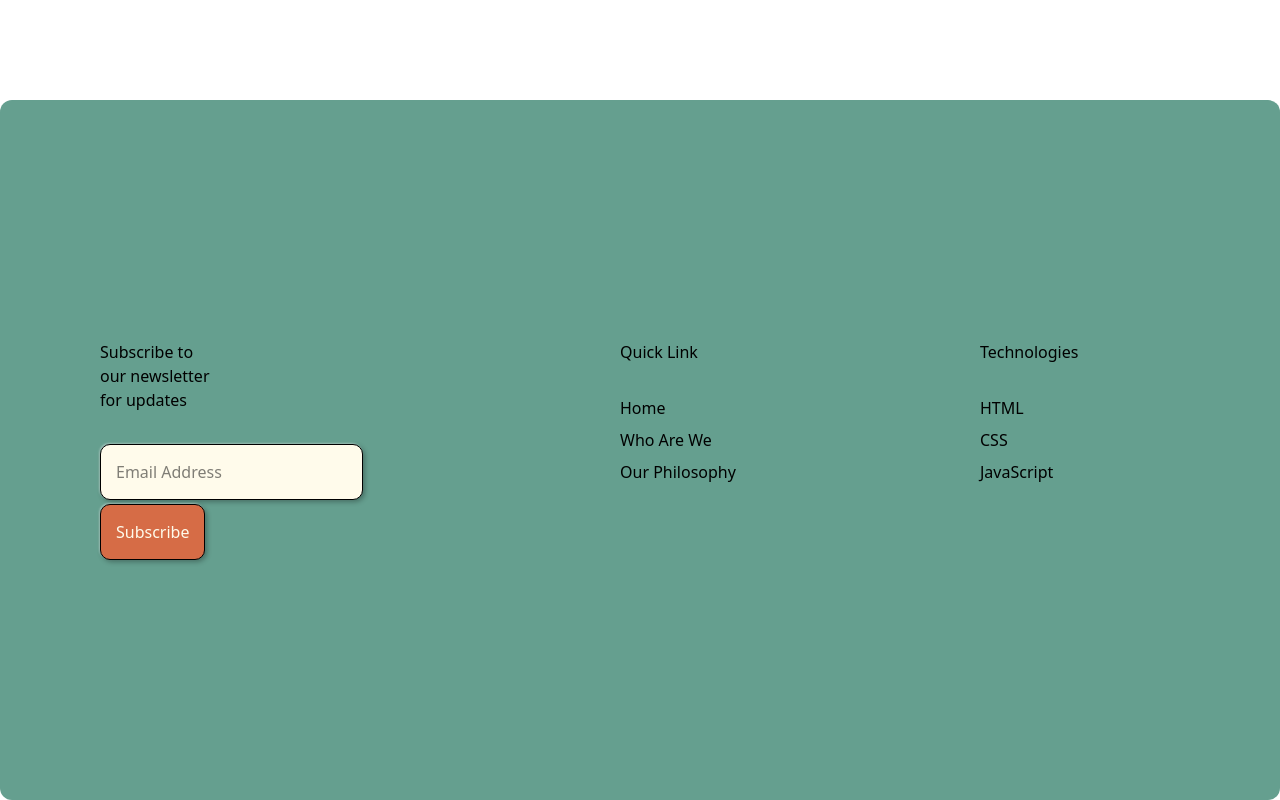
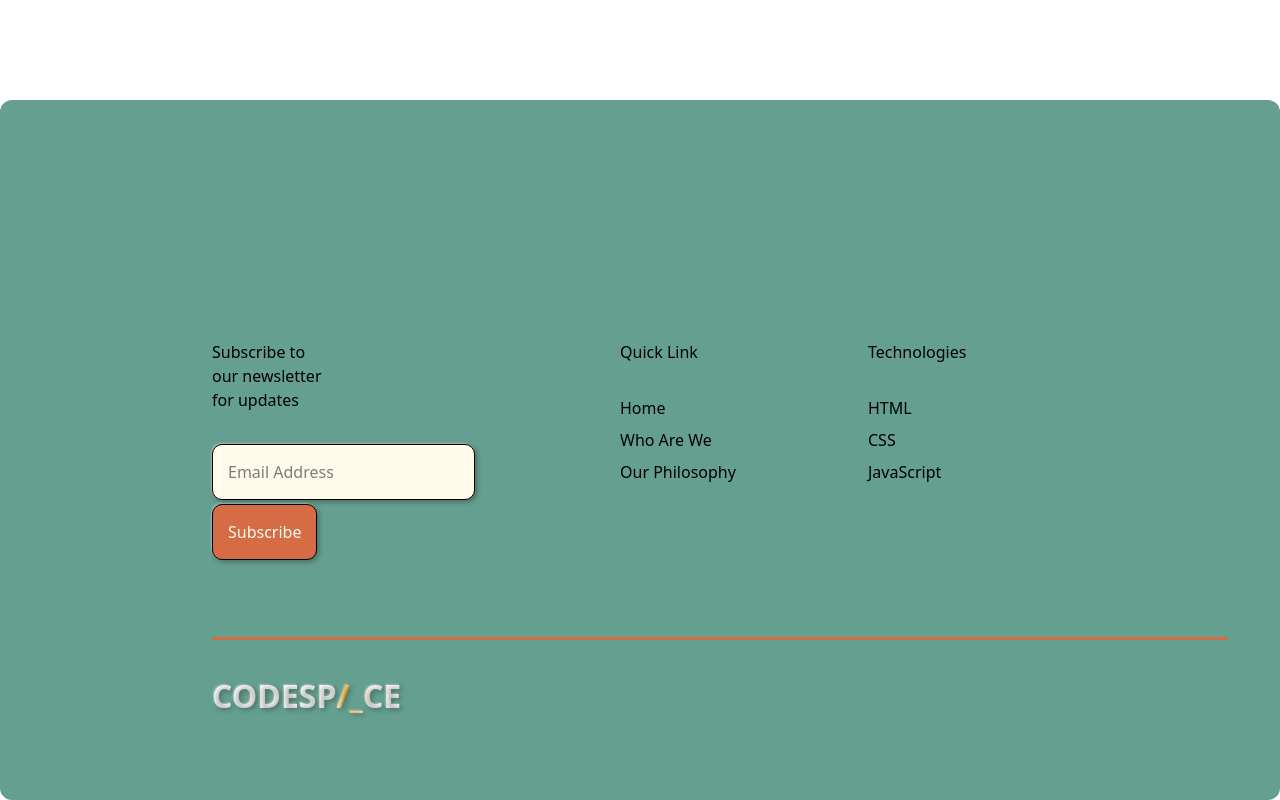
Before and after one commit to MarkSchae/MARSCH25097_PTO2501_GroupA_MarkSchaefer_SDF05, a website: page src/index.html in a window 1280 px wide. Drawn offline with Linux system fonts and the light colour scheme.

Commit message:
Added the pseudo elements, updated spacings

```diff
--- a/src/index.html
+++ b/src/index.html
@@ -13,7 +13,7 @@
     <!-- The footer section must stay at the bottom of the page -->
     <!-- Footer grid for the footer content -->
     <footer class="w-[100%] flex flex-row justify-center bg-[#659f8f] rounded-xl p-[10rem]">
-        <div class="grid grid-cols-[repeat(3,_minmax(200px,_auto))] grid-rows-[repeat(1,_minmax(auto,_auto))] gap-[15rem] p-[5rem] relative bg-[#659f8f]">
+        <div class="grid grid-cols-[repeat(3,_minmax(200px,_auto))] grid-rows-[repeat(1,_minmax(auto,_auto))] gap-[8rem] p-[5rem] relative bg-[#659f8f] grid-underline grid-codespace-title">
             <!-- Subcribe to the mailing list, prevent form default and use js to complete the submission to avoid a page reload -->
             <div class="section-layout pr-[5rem]">
                 <h2>Subscribe to our newsletter for updates</h2>
--- a/src/input.css
+++ b/src/input.css
@@ -1,24 +1,43 @@
 @import "tailwindcss";
-
+/* Aligning each div child in the grid */
 .section-layout {
     @apply flex flex-col gap-[2rem];
 }
-
+/* Aligning the nav elements */
 .nav-layout {
     @apply flex flex-col gap-[0.5rem];
 }
-
+/* Styling the form input and button */
 .form-layout {
     @apply text-base p-[15px] rounded-[10px] border-black border-[0.1rem]
         shadow-[2px_2px_5px_rgba(0,0,0,0.3),_-1px_-1px_2px_rgba(255,255,255,0.4)];
   }
-
+/* Interactivity for the form input field and button */
 .hover-effect-inputs {
     @apply hover:shadow-[4px_4px_10px_rgba(0,0,0,0.3),_-2px_-2px_5px_rgba(255,255,255,0.6)]
         hover:scale-[1.05] hover:-translate-y-[5px];
 }
-
+/* Styling the href links to fit the theme better */
 .custom-links {
     @apply text-inherit no-underline font-[inherit] self-start
         hover:text-blue-300 focus:text-blue-300;
 }
+/* Adding the pseudo elements to the grid */
+.grid-underline::after {
+    content: "";
+    @apply absolute bottom-0 left-[5rem] w-full h-[0.2rem] bg-[#d66c46];
+}
+
+.grid-codespace-title::before {
+    content: "CODESP/_CE";
+    @apply absolute bottom-[-5rem] left-[5rem] text-[2rem] font-bold block;
+    background: linear-gradient(to right,
+        white 0%, white 65%,
+        orange 70%, orange 70%,
+        white 85%, white 100%);
+    text-shadow:
+        2px 2px 5px rgba(0, 0, 0, 0.3),
+        -1px -1px 2px rgba(255, 255, 255, 0.4);
+    -webkit-background-clip: text;
+    -webkit-text-fill-color: transparent;
+}
```
Also changed, not shown: src/output.css.
